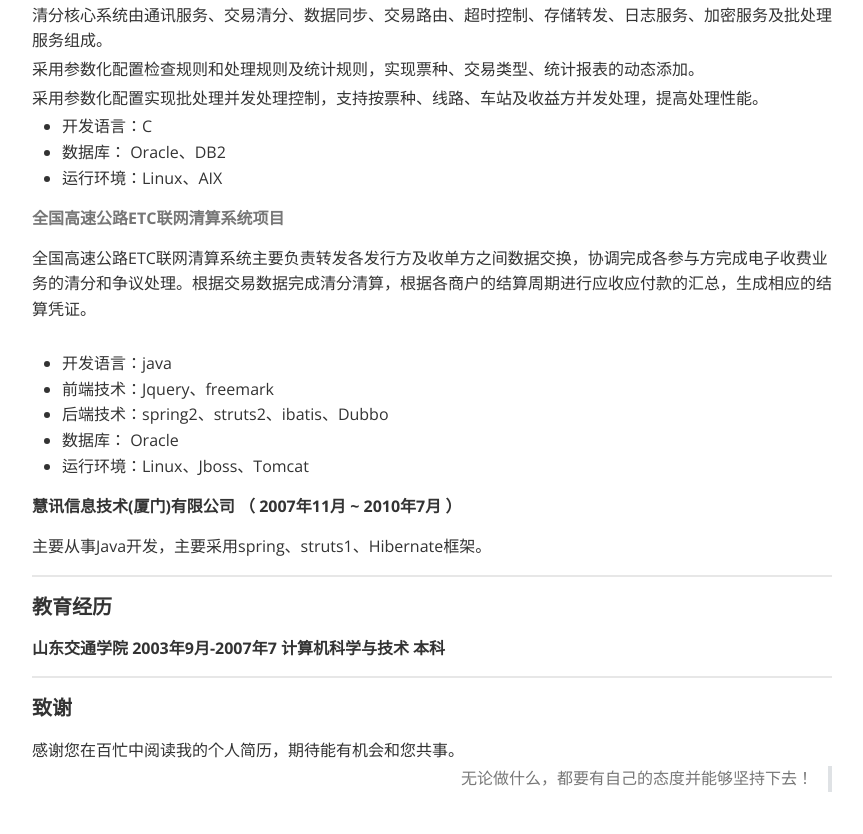
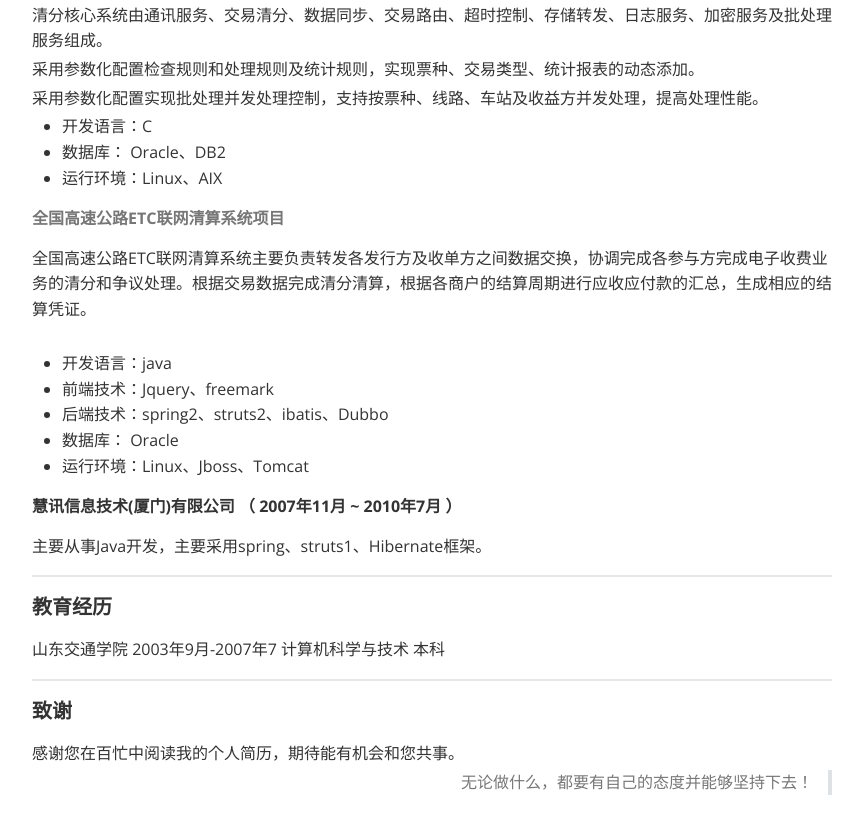
Before and after one commit to linzengfa/linzengfa.github.io, a plain HTML site: page index.html in a window 1280 px wide. Shown: the part 3273-4107 px from the top of the page, without its empty margins (208-1071 px from the left). Drawn offline with nearby package versions, Linux system fonts and the light colour scheme.

Commit message:
补充教育经历

```diff
--- a/index.html
+++ b/index.html
@@ -1400,8 +1400,8 @@
                 <hr />
 
                 <h4><a name="教育经历" class="md-header-anchor"></a><span>教育经历</span></h4>
-                <h5><a name="山东交通学院 2003年9月-2007年7 计算机科学与技术 本科" class="md-header-anchor"></a><span>山东交通学院 2003年9月-2007年7
-                        计算机科学与技术 本科</span></h5>
+                <p><span>山东交通学院 2003年9月-2007年7 计算机科学与技术 本科</span></p>
+
                 <hr />
                 <h4><a name="致谢" class="md-header-anchor"></a><span>致谢</span></h4>
                 <p><span>感谢您在百忙中阅读我的个人简历，期待能有机会和您共事。</span></p>
```
